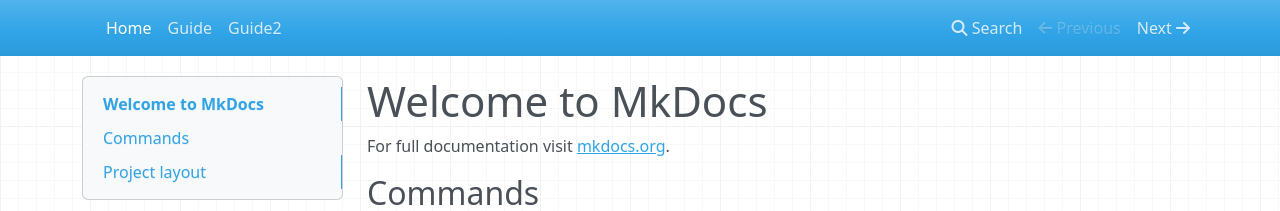
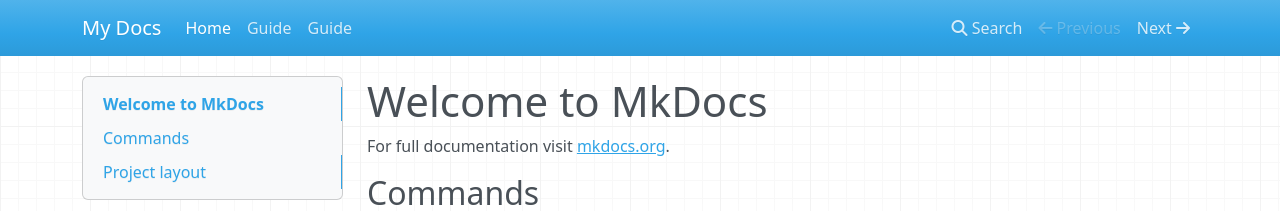
Before and after one commit to Stevike/My-docs, an MkDocs documentation site: the page built from docs/index.md, in a window 1280 px wide. Shown: the top 211 px of the page. Built offline with MkDocs 1.6.1, drawn with Linux system fonts in a browser that asks for light colours; nearby versions of some CDN libraries.

```diff
--- a/mkdocs-wellhead.yml
+++ /dev/null
@@ -1,4 +0,0 @@
-site_name: Wellhead Documentation
-
-nav:
-  - Wellhead Installation Procedure: wellhead-procedure.md
--- a/mkdocs.yml
+++ b/mkdocs.yml
@@ -1,4 +1,6 @@
+site_name: My Docs
+
 nav:
   - Home: index.md
   - Guide: Guide.md
-  - Guide2: Guide2.md
+  - Guide: Guide2.md
```
